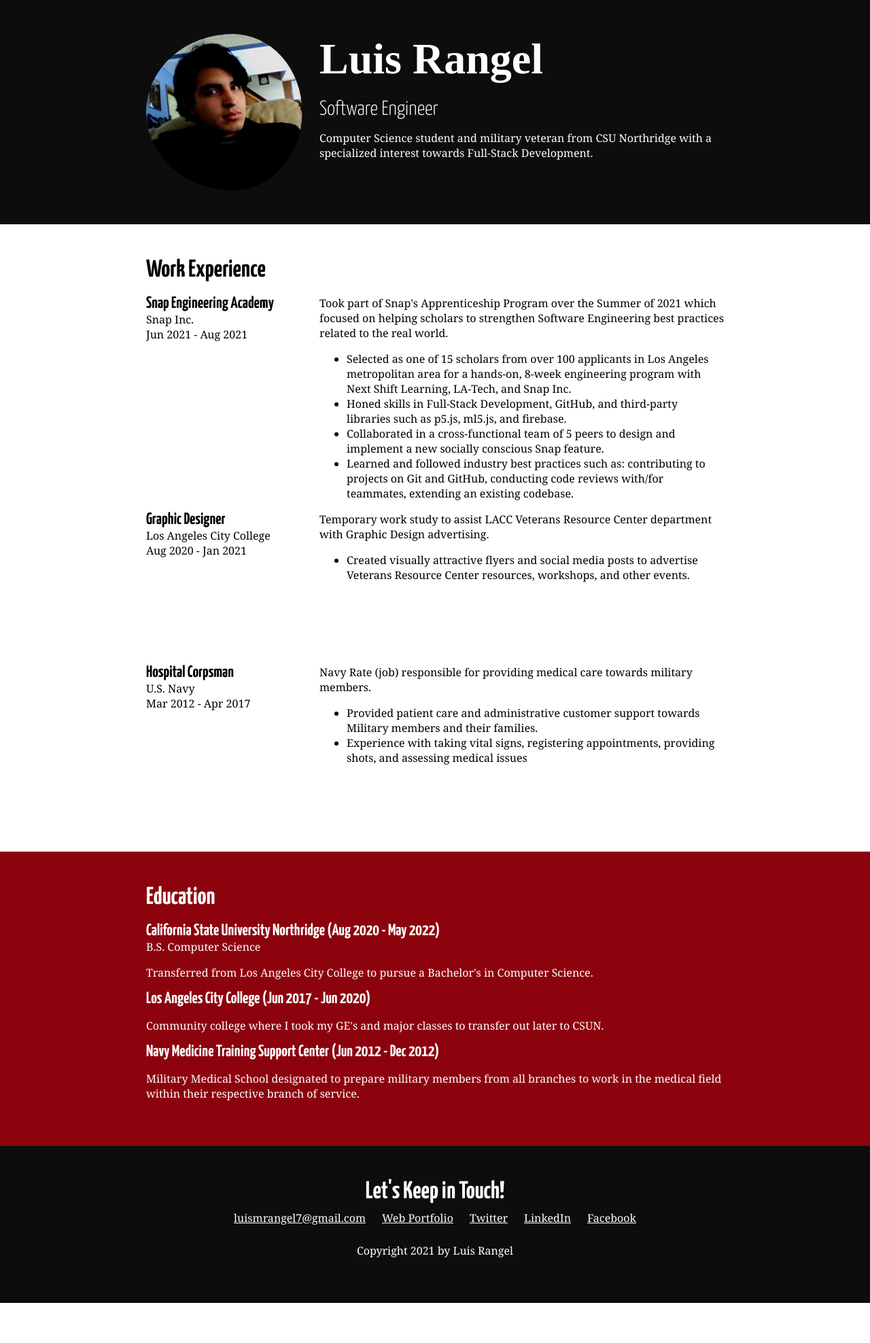
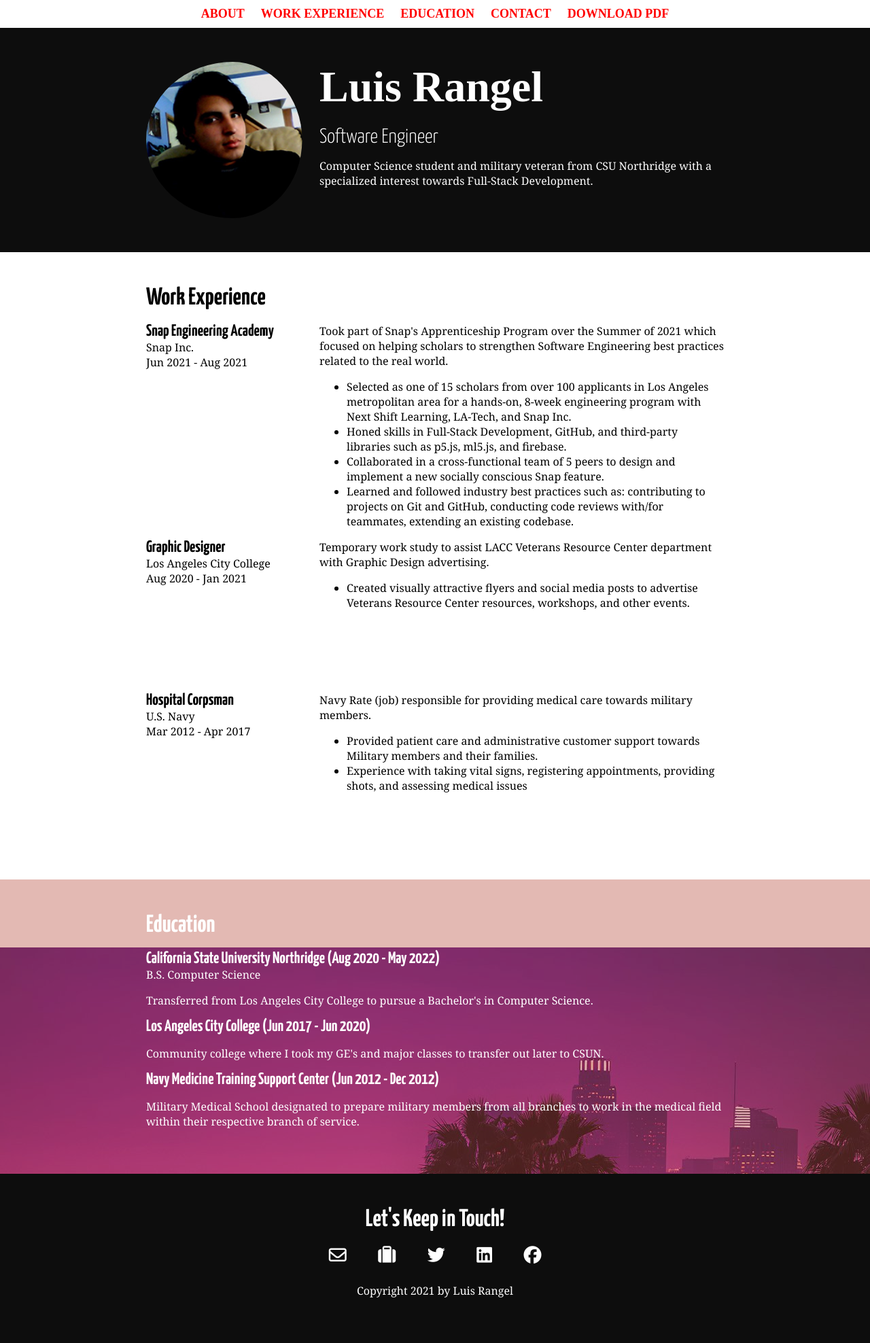
Before and after one commit to luismr00/C484-HW8, a plain HTML site: page index.html in a window 1280 px wide. Shown: the whole page at 68% size. Before the commit the page ends 1917 px from the top, so only its background shows below. Drawn offline with Linux system fonts and the light colour scheme; a web font is replaced by a local one.

Commit message:
assignment completed

```diff
--- a/css/styles.css
+++ b/css/styles.css
@@ -10,23 +10,23 @@ html {
 /* Color Palette */
 
 /* # - color 1 */
-#color1 {
+.color1 {
 	background-color: #8C030E;
 	color: white;
 }
 
 /* # - color 2 */
-#color2 {
+.color2 {
 	background-color: #8C031C;
 }
 
 /* # - color 3 */
-#color3 {
+.color3 {
 	background-color: #260104;
 }
 
 /* # - color 4 */
-#color4 {
+.color4 {
 	background-color: #0D0D0D;
 }
 
@@ -42,7 +42,6 @@ h1, h2, h3 {
 
 p, li, a {
 	font-family: Georgia, 'Times New Roman', Times, serif;
-	/* color: white; */
 }
 
 h1 {
@@ -84,14 +83,20 @@ header, footer {
 
 .profile-img {
 	border-radius: 50%;
-	/* width: 300px;
-	float: left;
-	margin-right: 30px; */
 }
 
-header h2 {
-	font-size: 30px;
-	font-weight: 300;
+.display {
+	text-align: center;
+}
+
+.display a {
+	font-family: 'Scheherazade New', serif;
+	font-size: 18px;
+	font-weight: bold;
+	color: red;
+	text-decoration: none; /* Got rid of the underlines */
+	padding: 10px;
+	display: inline-block;
 }
 
 .column-narrow {
@@ -111,16 +116,33 @@ footer {
 	text-align: center;
 }
 
-.contact-info a {
-	padding: 10px;
-	color: white;
-	display: inline-block;
+footer h2 {
+	margin-bottom: 10px; /* Extra spacing for the icons below it to look more nicely */
 }
 
-/* Extra styling below to align the text content well. Uncomment if you would like to see the webpage without them. */
+.contact-info {
+	font-size: 26px; /* Increased the size of the icons */
+}
+
+.contact-info a {
+	color: white;
+}
+
+i {
+	padding: 12px 20px; /* Spacing out the icons */
+}
 
 /* Work Experience
 ------------------------------------*/
+
+.about {
+	color: white;
+}
+
+.about h2 {
+	font-size: 30px;
+	font-weight: 300;
+}
 
 .work-title p, .work-description p {
 	margin: 0;
@@ -138,3 +160,13 @@ footer {
 .degree {
 	margin: 0;
 }
+
+.image-bg {
+	background: no-repeat fixed url("../assets/LosAngeles.jpg");
+	background-position: top 100px left 0; /* Positions the background nicely thanks to the fixed display */
+	color: white; /* For the text within the section this class is in */
+}
+
+.alpha-bg {
+	background-color: rgba(163, 24, 5, 0.3);
+}
--- a/index.html
+++ b/index.html
@@ -8,12 +8,25 @@
     <link rel="preconnect" href="https://fonts.gstatic.com" crossorigin>
     <!-- Yanone font family has 3 different weights added -->
     <link href="https://fonts.googleapis.com/css2?family=Scheherazade+New&family=Yanone+Kaffeesatz:wght@300;400;700&display=swap" rel="stylesheet">
+    <script src="https://kit.fontawesome.com/8b5da35859.js" crossorigin="anonymous"></script>
     <link href="css/styles.css" rel="stylesheet" type="text/css">
 </head>
 <body>
+
+    <header>
+        <nav class="display">
+            <a href="#about">ABOUT</a>
+            <a href="#work">WORK EXPERIENCE</a>
+            <a href="#education">EDUCATION</a>
+            <a href="#footer">CONTACT</a>
+            <a href="./assets/Resume.pdf">DOWNLOAD PDF</a>
+        </nav>
+    </header>
+
     <!-- // Intro -->
-    <header id="color4">
+    <section class="color4" id="about">
         <div class="content-wrap">
+            <div class="about">
                 <img src="assets/luis.JPG" class="profile-img column-narrow" alt="Luis Rangel">
                 <div class="column-wide">
                     <h1>Luis Rangel</h1>
@@ -21,11 +34,12 @@
                     <p>Computer Science student and military veteran from CSU Northridge with a specialized interest towards Full-Stack Development.</p>
                 </div>
             </div>
-    </header>
+        </div>
+    </section>
 
     <main>
         <!-- // Work Experience -->
-        <section>
+        <section id="work">
             <div class="content-wrap">
                 <h2 class="section-title">Work Experience</h2>
 
@@ -95,7 +109,8 @@
 
         </section>
 
-        <section id="color1">
+        <section class="image-bg" id="education">
+            <div class="alpha-bg">
                 <div class="content-wrap">
                     <!-- // Education -->
                     <h2 class="section-title">Education</h2>
@@ -122,21 +137,22 @@
                     <p>Military Medical School designated to prepare military members from all branches to work in the medical field within their respective branch of service.</p>
                     <!-- End of school details. -->
                 </div>
+            </div>
         </section>
     </main>
 
     <!-- // Footer & contact info -->
-    <footer id="color4">
+    <footer class="color4" id="footer">
         <div class="content-wrap">
             <h2>Let's Keep in Touch!</h2>
 
             <!-- Social media and contact links. Add or remove any networks. -->
             <div class="contact-info">
-                <a href="mailto:luismrangel7@gmail.com">luismrangel7@gmail.com</a>
-                <a href="http://web-portfolio-lmr.herokuapp.com/" target="_blank">Web Portfolio</a>
-                <a href="#" target="_blank">Twitter</a>
-                <a href="https://www.linkedin.com/in/luismrangel7/" target="_blank">LinkedIn</a>
-                <a href="#" target="_blank">Facebook</a>
+                <a href="mailto:luismrangel7@gmail.com" title="Email"><i class="far fa-envelope"></i></i></a>
+                <a href="http://web-portfolio-lmr.herokuapp.com/" title="Portfolio" target="_blank"><i class="fas fa-suitcase"></i></i></a>
+                <a href="https://twitter.com/" title="Twitter" target="_blank"><i class="fab fa-twitter"></i></i></a>
+                <a href="https://www.linkedin.com/in/luismrangel7/" title="LinkedIn" target="_blank"><i class="fab fa-linkedin"></i></i></a>
+                <a href="https://www.facebook.com/" title="Facebook" target="_blank"><i class="fab fa-facebook"></i></i></a>
             </div>
 
             <p>Copyright 2021 by Luis Rangel</p>
```
Also changed, not shown: assets/LosAngeles.jpg (added), 1 other file. Lines whose indentation alone changed are shown as unchanged.
